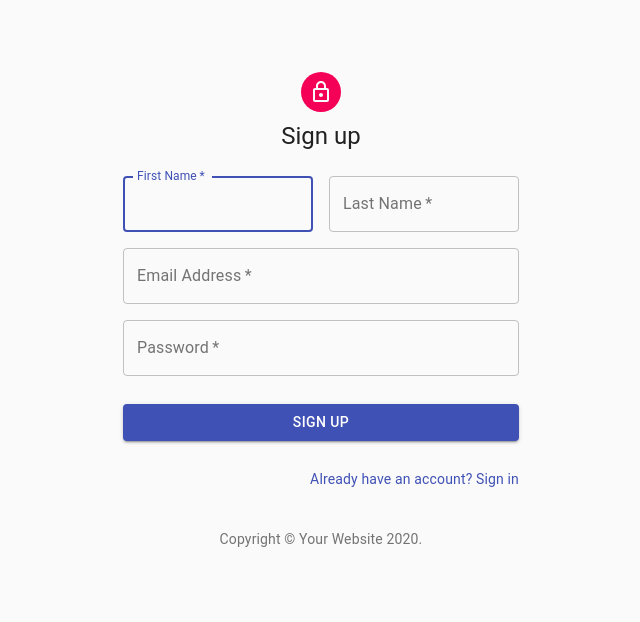
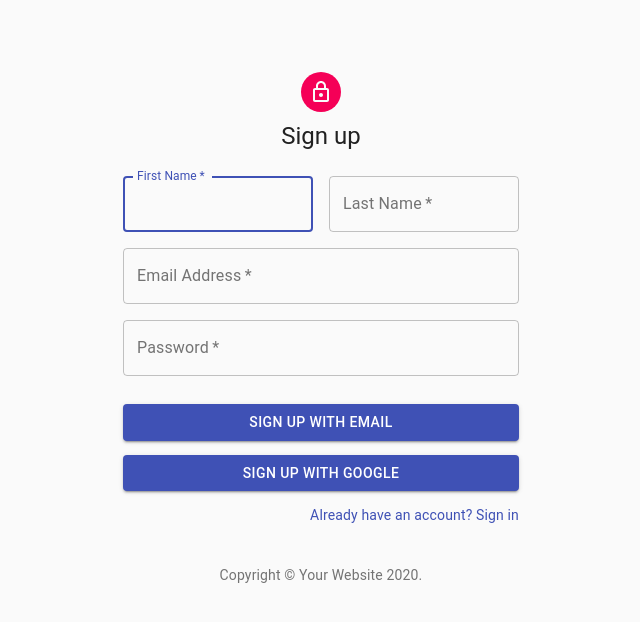
Before and after one commit to kpresta04/casino-royale, a React (Create React App) app in the folder client/: page /signup in a window 1280 px wide. Shown: the top 622 px of the page, without its empty margins (319-959 px from the left). Built offline with nearby package versions, Linux system fonts and the light colour scheme; no server answers; a web font is replaced by a local one.

Commit message:
google sign in

```diff
--- a/client/src/components/SignInPage/SignInPage.component.js
+++ b/client/src/components/SignInPage/SignInPage.component.js
@@ -12,6 +12,7 @@ import LockOutlinedIcon from "@material-ui/icons/LockOutlined";
 import Typography from "@material-ui/core/Typography";
 import { makeStyles } from "@material-ui/core/styles";
 import Container from "@material-ui/core/Container";
+import { signInWithGoogle } from "../../firebase/firebase.utils";
 
 function Copyright() {
 	return (
@@ -95,6 +96,16 @@ export default function SignIn() {
 					>
 						Sign In
 					</Button>
+					<Button
+						type="submit"
+						fullWidth
+						variant="contained"
+						color="primary"
+						style={{ marginBottom: "1em " }}
+						onClick={() => signInWithGoogle()}
+					>
+						Sign Up with Google
+					</Button>
 					<Grid container>
 						<Grid item xs>
 							<Link href="#" variant="body2">
--- a/client/src/components/SignUpPage/SignUpPage.component.js
+++ b/client/src/components/SignUpPage/SignUpPage.component.js
@@ -11,6 +11,7 @@ import LockOutlinedIcon from "@material-ui/icons/LockOutlined";
 import Typography from "@material-ui/core/Typography";
 import { makeStyles } from "@material-ui/core/styles";
 import Container from "@material-ui/core/Container";
+import { auth, signInWithGoogle } from "../../firebase/firebase.utils";
 
 function Copyright() {
 	return (
@@ -56,14 +57,14 @@ export default function SignUp() {
 
 	const handleSubmit = (e) => {
 		e.preventDefault();
-		axios
-			.post("/auth/signup", {
-				username: userData.email,
-				password: userData.password,
-			})
-			.then(function (response) {
-				console.log(response);
-			});
+		// axios
+		// 	.post("/auth/signup", {
+		// 		username: userData.email,
+		// 		password: userData.password,
+		// 	})
+		// 	.then(function (response) {
+		// 		console.log(response);
+		// 	});
 	};
 
 	return (
@@ -135,11 +136,21 @@ export default function SignUp() {
 					<Button
 						type="submit"
 						fullWidth
-						style={{ margin: "2em auto" }}
+						style={{ marginTop: "2em" }}
 						variant="contained"
 						color="primary"
 					>
-						Sign Up
+						Sign Up with Email
+					</Button>
+					<Button
+						type="submit"
+						fullWidth
+						variant="contained"
+						color="primary"
+						style={{ margin: "1em auto" }}
+						onClick={() => signInWithGoogle()}
+					>
+						Sign Up with Google
 					</Button>
 					<Grid container justify="flex-end">
 						<Grid item>
--- a/client/src/firebase/firebase.utils.js
+++ b/client/src/firebase/firebase.utils.js
@@ -23,7 +23,7 @@ provider.setCustomParameters({ prompt: "select_account" });
 
 export const signInWithEmail = (email) =>
 	auth
-		.sendSignInLinkToEmail(email, actionCodeSettings)
+		.sendSignInLinkToEmail(email)
 		.then(function () {
 			// The link was successfully sent. Inform the user.
 			// Save the email locally so you don't need to ask the user for it again
--- a/client/src/routers/AppRouter.js
+++ b/client/src/routers/AppRouter.js
@@ -1,13 +1,45 @@
-import React from "react";
+import React, { useState, useEffect } from "react";
 import { BrowserRouter, Route, Switch } from "react-router-dom";
 import BlackjackPage from "../components/BlackJackPage/BlackjackPage.component";
 import SlotPage from "../components/SlotPage/SlotPage.component";
 import SignUpPage from "../components/SignUpPage/SignUpPage.component";
 import SignInPage from "../components/SignInPage/SignInPage.component";
+import { auth, createUserProfileDocument } from "../firebase/firebase.utils";
 
 import App from "../App";
 
 export default function AppRouter() {
+	const [currentUser, currentUserSet] = useState(null);
+
+	let unsubscribeFromAuth = null;
+
+	useEffect(() => {
+		auth.onAuthStateChanged((user) => {
+			currentUserSet(user);
+			console.log(user);
+		});
+		unsubscribeFromAuth = auth.onAuthStateChanged(async (userAuth) => {
+			if (userAuth) {
+				const userRef = await createUserProfileDocument(userAuth);
+
+				userRef.onSnapshot((snapShot) => {
+					currentUserSet({
+						currentUser: {
+							id: snapShot.id,
+							...snapShot.data(),
+						},
+					});
+					// console.log(currentUser);
+				});
+			}
+			currentUserSet({ currentUser: userAuth });
+		});
+
+		return () => {
+			unsubscribeFromAuth();
+			console.log("unsubbed");
+		};
+	}, []);
 	return (
 		<BrowserRouter>
 			<div>
```
